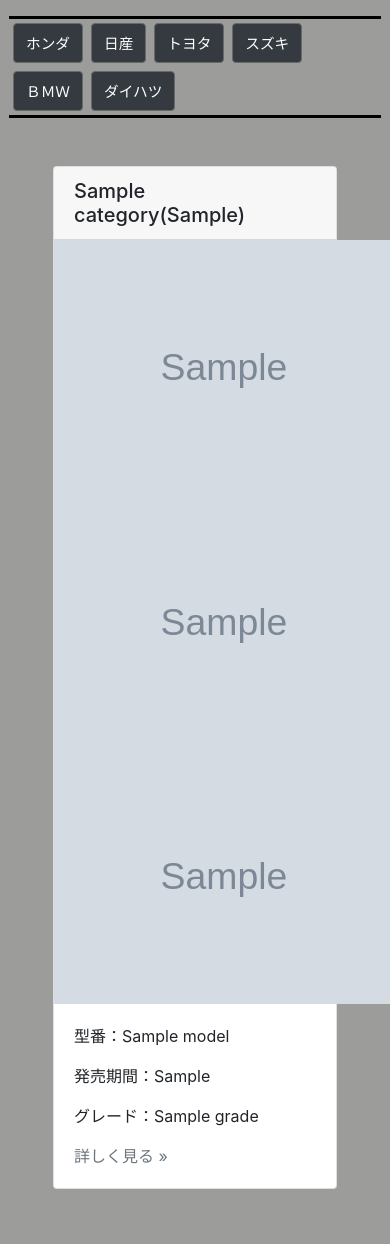
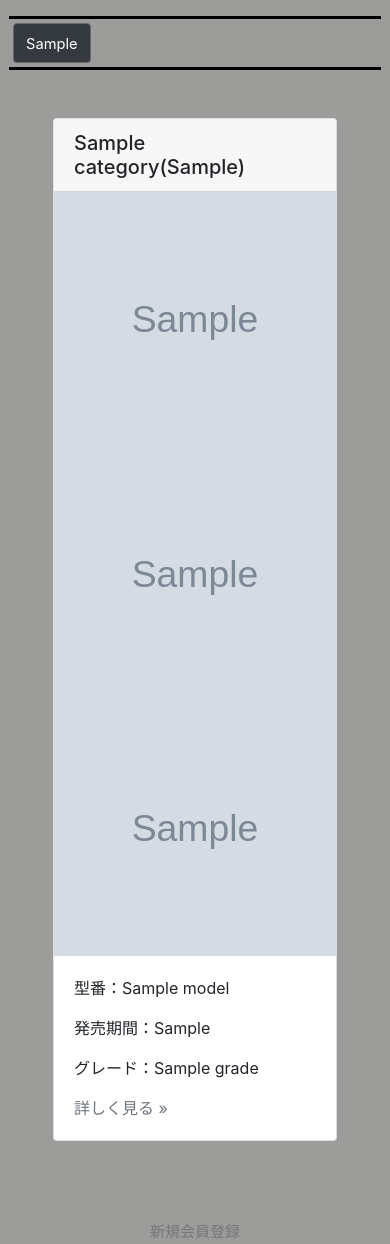
Before and after one commit to yuzua/proconEF, a Django app: template templates/secondhandcar/search.html in a window 390 px wide. Shown: the part 73-1317 px from the top of the page. Run offline with Django 3.2, Linux system fonts and the light colour scheme; the template is opened without the code that fills it: most values are stand-ins (such as "Sample title", 1, 10 or a date in 2020); grey boxes marked "Sample" are stand-in pictures; parts of the project's set-up code (start-up, migrations or seed data) failed here and were passed over; some libraries are stand-ins or nearby versions.

Commit message:
中古車メーカーボタン

```diff
--- a/templates/secondhandcar/search.html
+++ b/templates/secondhandcar/search.html
@@ -2,7 +2,7 @@
 {% load static %}
 
 {% block head %}
-<link rel="stylesheet" href='{% static "carsharing_req/css/footer.css" %}'>
+{% comment %} <link rel="stylesheet" href='{% static "carsharing_req/css/footer.css" %}'> {% endcomment %}
 {% endblock %}
 
 
@@ -12,34 +12,24 @@
     <form action="{% url 'secondhandcar:search' %}" method="post" >
     {% csrf_token %}
     <div class="m-1 clearfix" style="border-top: solid 3px #000;border-bottom: solid 3px #000;">
-        <input type="submit" class="btn btn-dark m-1" name="parent_category" value="ホンダ" style="float:left;clear:none;"/>
-        <input type="submit" class="btn btn-dark m-1" name="parent_category" value="日産" style="float:left;clear:none;"/>
-        <input type="submit" class="btn btn-dark m-1" name="parent_category" value="トヨタ" style="float:left;clear:none;"/>
-        <input type="submit" class="btn btn-dark m-1" name="parent_category" value="スズキ" style="float:left;clear:none;"/>
-        <input type="submit" class="btn btn-dark m-1" name="parent_category" value="ＢＭＷ" style="float:left;clear:none;"/>
-        <input type="submit" class="btn btn-dark m-1" name="parent_category" value="ダイハツ" style="float:left;clear:none;"/>
+    {% for p_c in p_c_list %}
+        <input type="submit" class="btn btn-dark m-1" name="parent_category" value="{{p_c}}" style="float:left;clear:none;"/>
+    {% endfor %}
     </div>
     </form>
 {% for car_obj in secondhandcar_info %}
-    {% comment %} <div class="card-deck m-3">
-        <h3 class="card-header">{{car_obj.category}}({{car_obj.parent_category}})</h3>
-        <div class="card-body p-1">
-            <p>型番：{{car_obj.model}}</p>
-            <p>発売期間：{{car_obj.release_period}}</p>
-            <p>グレード：{{car_obj.grade}}</p>
-            <div>
-                <img border="0" src="{{car_obj.img1}}" width="128" alt="{{car_obj.img1}}">
-                <img border="0" src="{{car_obj.img2}}" width="128" alt="{{car_obj.img2}}">
-                <img border="0" src="{{car_obj.img3}}" width="128" alt="{{car_obj.img3}}">
-            </div>
-        </div>
-    </div> {% endcomment %}
     <div class="card m-5">
         <h5 class="card-header card-title">{{car_obj.category}}({{car_obj.parent_category}})</h5>
-        <div>
-            <img src="{{car_obj.img1}}" class="img" style="height: 191pt;">
-            <img src="{{car_obj.img2}}" class="img" style="height: 191pt;">
-            <img src="{{car_obj.img3}}" class="img" style="height: 191pt;">
+        <div class="a-secondary">
+            <a href="/secondhandcar/detail/{{car_obj.id}}">
+                <img src="{{car_obj.img1}}" class="img" style="height: 191pt;">
+            </a>
+            <a href="/secondhandcar/detail/{{car_obj.id}}">
+                <img src="{{car_obj.img2}}" class="img" style="height: 191pt;">
+            </a>
+            <a href="/secondhandcar/detail/{{car_obj.id}}">
+                <img src="{{car_obj.img3}}" class="img" style="height: 191pt;">
+            </a>
         </div>
         <div class="card-body">
             <p class="card-text">型番：{{car_obj.model}}</p>
@@ -86,4 +76,17 @@
             {% endif %}
         </ul>
     {% endif %}
+<style>
+.a-secondary {
+    text-decoration: none;
+}
+.a-secondary :hover {
+    text-decoration: none;
+}
+@media screen and (max-width: 599px) {
+    img {
+        width: 100%;
+    }
+}
+</style>
 {% endblock %}
```
Also changed, not shown: secondhandcar/views.py (+12 -0 lines).
